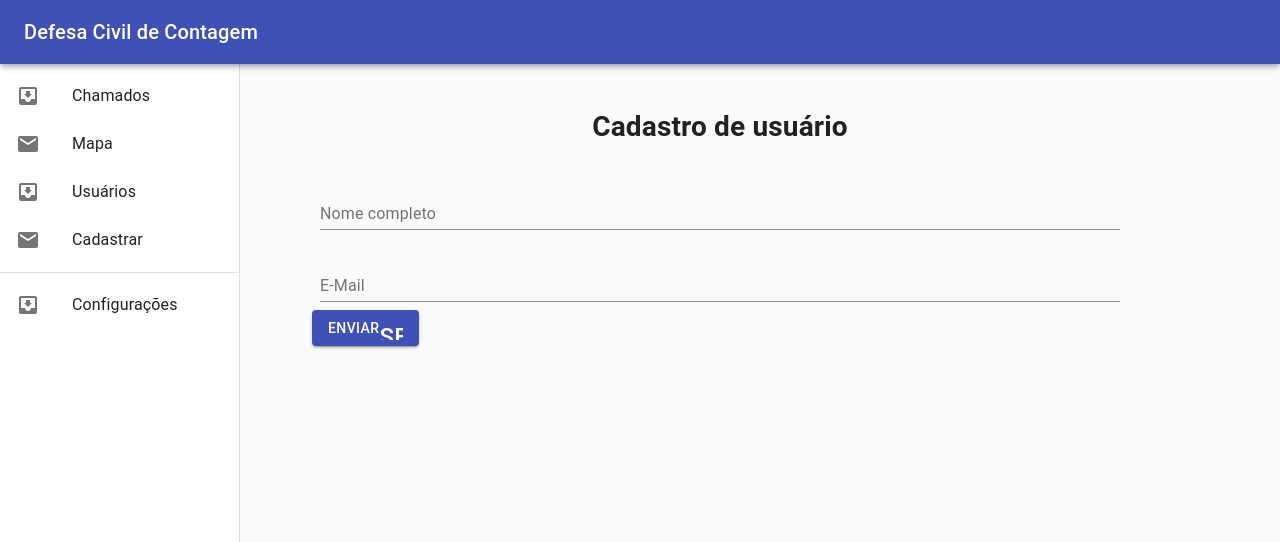
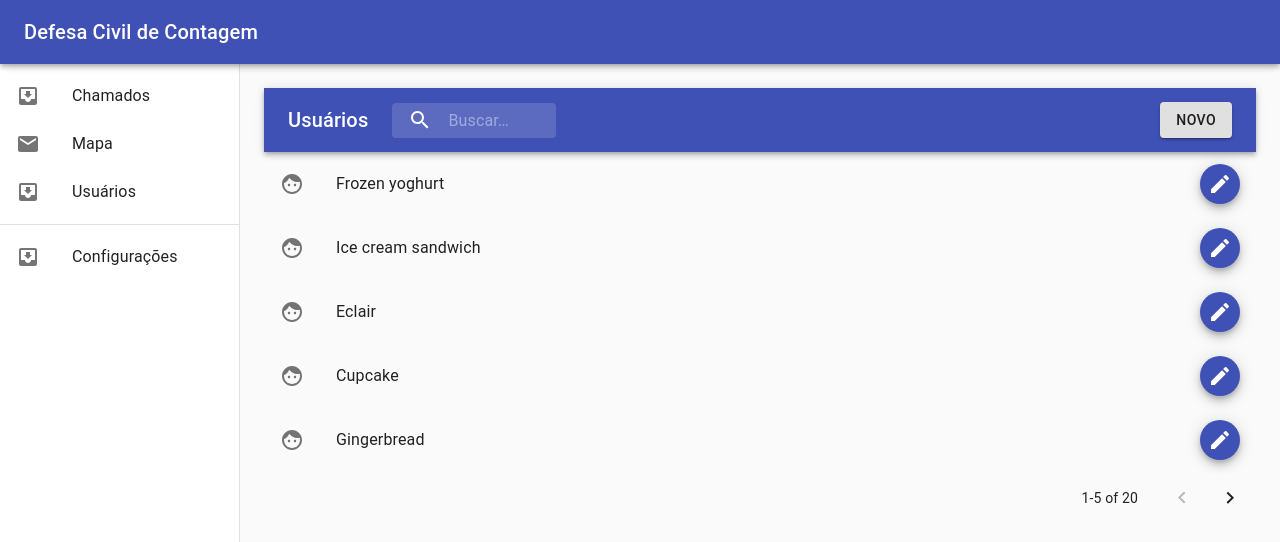
Before and after one commit to coelhojs/defesa-civil-contagem, a React (Create React App) app in the folder web/: page /Dashboard in a window 1280 px wide. Shown: the top 542 px of the page. Built offline with nearby package versions, Linux system fonts and the light colour scheme; what react-geolocated would draw is missing.

Commit message:
Lista usuários
Former-commit-id: 405ece9f03678e8eb3f25280ba460cfe83e579a7

```diff
--- a/web/src/components/userForm.js
+++ b/web/src/components/userForm.js
@@ -2,14 +2,13 @@ import Grid from '@material-ui/core/Grid';
 import { makeStyles } from '@material-ui/core/styles';
 import TextField from '@material-ui/core/TextField';
 import React from 'react';
-import Typography from '@material-ui/core/Typography';
 import Icon from '@material-ui/core/Icon';
 import Button from '@material-ui/core/Button';
 
 const useStyles = makeStyles(theme => ({
     container: {
-        //display: 'flex',
-        //flexWrap: 'wrap',
+        display: 'flex',
+        flexWrap: 'wrap',
     },
     textField: {
         marginLeft: theme.spacing(1),
@@ -39,8 +38,7 @@ export default function UserForm() {
     return (
         <div>
             <Grid container spacing={3}>
-                <Grid item xs={12} md={4}></Grid>
-                <Grid item xs={12} md={8}
+                <Grid item md={12}
                  container
                  direction="column"
                  justify="center"
--- /dev/null
+++ b/web/src/components/userList.js
@@ -0,0 +1,194 @@
+import React from 'react';
+import { fade, makeStyles } from '@material-ui/core/styles';
+import AppBar from '@material-ui/core/AppBar';
+import Toolbar from '@material-ui/core/Toolbar';
+import Typography from '@material-ui/core/Typography';
+import InputBase from '@material-ui/core/InputBase';
+import SearchIcon from '@material-ui/icons/Search';
+import Button from '@material-ui/core/Button';
+
+import Fab from '@material-ui/core/Fab';
+import EditIcon from '@material-ui/icons/Edit';
+import DeleteIcon from '@material-ui/icons/Delete';
+
+import Table from '@material-ui/core/Table';
+import TableBody from '@material-ui/core/TableBody';
+import TablePagination from '@material-ui/core/TablePagination';
+import TableRow from '@material-ui/core/TableRow';
+
+import List from '@material-ui/core/List';
+import ListItem from '@material-ui/core/ListItem';
+import ListItemIcon from '@material-ui/core/ListItemIcon';
+import ListItemSecondaryAction from '@material-ui/core/ListItemSecondaryAction';
+import ListItemText from '@material-ui/core/ListItemText';
+import FaceIcon from '@material-ui/icons/Face';
+
+const useStyles = makeStyles(theme => ({
+    grow: {
+        flexGrow: 1,
+    },
+    menuButton: {
+        marginRight: theme.spacing(2),
+    },
+    title: {
+        display: 'none',
+        [theme.breakpoints.up('sm')]: {
+            display: 'block',
+        },
+    },
+    search: {
+        position: 'relative',
+        borderRadius: theme.shape.borderRadius,
+        backgroundColor: fade(theme.palette.common.white, 0.15),
+        '&:hover': {
+            backgroundColor: fade(theme.palette.common.white, 0.25),
+        },
+        marginRight: theme.spacing(2),
+        marginLeft: 0,
+        width: '100%',
+        [theme.breakpoints.up('sm')]: {
+            marginLeft: theme.spacing(3),
+            width: 'auto',
+        },
+    },
+    searchIcon: {
+        width: theme.spacing(7),
+        height: '100%',
+        position: 'absolute',
+        pointerEvents: 'none',
+        display: 'flex',
+        alignItems: 'center',
+        justifyContent: 'center',
+    },
+    inputRoot: {
+        color: 'inherit',
+    },
+    inputInput: {
+        padding: theme.spacing(1, 1, 1, 7),
+        transition: theme.transitions.create('width'),
+        width: '100%',
+        [theme.breakpoints.up('md')]: {
+            width: 100,
+            '&:focus': {
+                width: 200,
+            },
+        },
+    },
+}));
+
+function createData(name, code) {
+    return { name, code };
+}
+
+const rows = [
+    createData('Frozen yoghurt', 159),
+    createData('Ice cream sandwich', 237),
+    createData('Eclair', 262),
+    createData('Cupcake', 305),
+    createData('Gingerbread', 356),
+    createData('yoghurt', 659),
+    createData('Ice cream sandwich', 257),
+    createData('Ice cream sandwich', 2527),
+    createData('Eclair', 2123),
+    createData('Cupcake', 3665),
+    createData('Gingerbread', 6246),
+    createData('Eclair Frozen ', 212),
+    createData('Cupcake', 365),
+    createData('Gingerbread', 646),
+    createData('Yoghurt', 169),
+    createData('Ice cream sandwich', 2377),
+    createData('Eclair', 23462),
+    createData('Cupcake', 3035),
+    createData('Gingerbread', 3565),
+    createData('Frozen yoghurt', 6539),
+];
+
+
+export default function PrimarySearchAppBar() {
+    const classes = useStyles();
+    const [page, setPage] = React.useState(0);
+    const [rowsPerPage, setRowsPerPage] = React.useState(5);
+
+    function handleChangePage(event, newPage) {
+        setPage(newPage);
+    }
+
+    function handleChangeRowsPerPage(event) {
+        setRowsPerPage(+event.target.value);
+        setPage(0);
+    }
+
+    return (
+        <div className={classes.grow}>
+            <AppBar position="static">
+                <Toolbar>
+                    <Typography className={classes.title} variant="h6" noWrap>
+                        Usuários
+                    </Typography>
+                    <div className={classes.search}>
+                        <div className={classes.searchIcon}>
+                            <SearchIcon />
+                        </div>
+                        <InputBase
+                            placeholder="Buscar…"
+                            classes={{
+                                root: classes.inputRoot,
+                                input: classes.inputInput,
+                            }}
+                            inputProps={{ 'aria-label': 'search' }}
+                        />
+                    </div>
+                    <div className={classes.grow} />
+                    <div className={classes.sectionDesktop}>
+                        <Button variant="contained" className={classes.button}>
+                            Novo
+                        </Button>
+                    </div>
+                </Toolbar>
+            </AppBar>
+            <main className={classes.content}>
+                <div className={classes.toolbar} />
+                <Table stickyHeader>
+                    <TableBody>
+                        {rows.slice(page * rowsPerPage, page * rowsPerPage + rowsPerPage).map(row => (
+                            <TableRow hover key={row.code}>
+                                <List className={classes.root}>
+                                    <ListItem>
+                                        <ListItemIcon>
+                                            <FaceIcon />
+                                        </ListItemIcon>
+                                        <ListItemText id={"switch-list-label-"+row.code} primary={row.name} />
+                                        <ListItemSecondaryAction>
+                                            {/*<Fab size="small" color="secondary" aria-label="edit" className={classes.fab}>
+                                                <DeleteIcon />
+                                            </Fab>*/}
+                                            <Fab size="small" color="primary" aria-label="edit" className={classes.fab}>
+                                                <EditIcon />
+                                            </Fab>
+                                        </ListItemSecondaryAction>
+                                    </ListItem>
+                                </List>
+                            </TableRow>
+                        ))}
+                    </TableBody>
+                </Table>
+
+                <TablePagination
+                    rowsPerPageOptions={[5/*, 10, 15, 20*/]}
+                    component="div"
+                    count={rows.length}
+                    rowsPerPage={rowsPerPage}
+                    page={page}
+                    backIconButtonProps={{
+                        'aria-label': 'previous page',
+                    }}
+                    nextIconButtonProps={{
+                        'aria-label': 'next page',
+                    }}
+                    onChangePage={handleChangePage}
+                    onChangeRowsPerPage={handleChangeRowsPerPage}
+                />
+            </main>
+        </div>
+    );
+}
--- a/web/src/containers/Dashboard.js
+++ b/web/src/containers/Dashboard.js
@@ -17,6 +17,7 @@ import MailIcon from '@material-ui/icons/Mail';
 //Componentes
 import Map from "../components/map";
 import UserForm from '../components/userForm';
+import UserList from '../components/userList';
 
 const drawerWidth = 240;
 
@@ -46,7 +47,6 @@ function Dashboard() {
     return (
         <div className={classes.root}>
             <CssBaseline />
-            <div className="App">
             <AppBar position="fixed" className={classes.appBar}>
                 <Toolbar>
                     <Typography variant="h6" noWrap>
@@ -63,7 +63,7 @@ function Dashboard() {
             >
                 <div className={classes.toolbar} />
                 <List>
-                        {['Chamados', 'Mapa', 'Usuários', 'Cadastrar'].map((text, index) => (
+                    {['Chamados', 'Mapa', 'Usuários'].map((text, index) => (
                         <ListItem button key={text}>
                             <ListItemIcon>{index % 2 === 0 ? <InboxIcon /> : <MailIcon />}</ListItemIcon>
                             <ListItemText primary={text} />
@@ -82,15 +82,14 @@ function Dashboard() {
             </Drawer>
             <main className={classes.content}>
                 <div className={classes.toolbar} />
-                    {/* <Container maxWidth={false}> */}
-                    {/* <Drawer></Drawer>
-        <Header></Header> */}
+                {/*<Container maxWidth={false}> */}
+                {/*<Drawer></Drawer>*/}
+                {/*<Header></Header> */}
                 {/*<Map></Map>*/}
-                    { <UserForm></UserForm> }
+                { <UserList></UserList> }
+                {/*UserForm></UserForm>*/}
                 {/* </Container> */}
             </main>
-            </div>
-
         </div>
     );
 }
```
Lines whose indentation alone changed are shown as unchanged.
